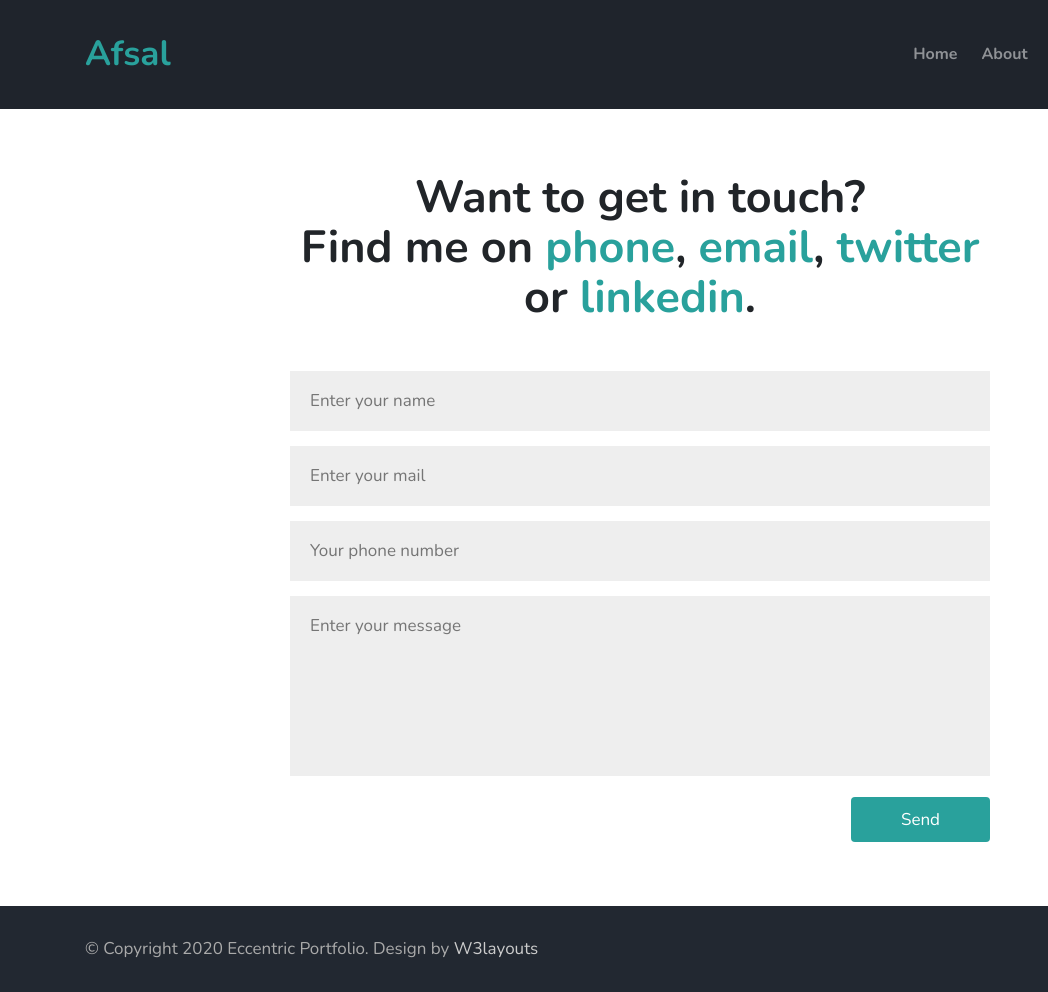
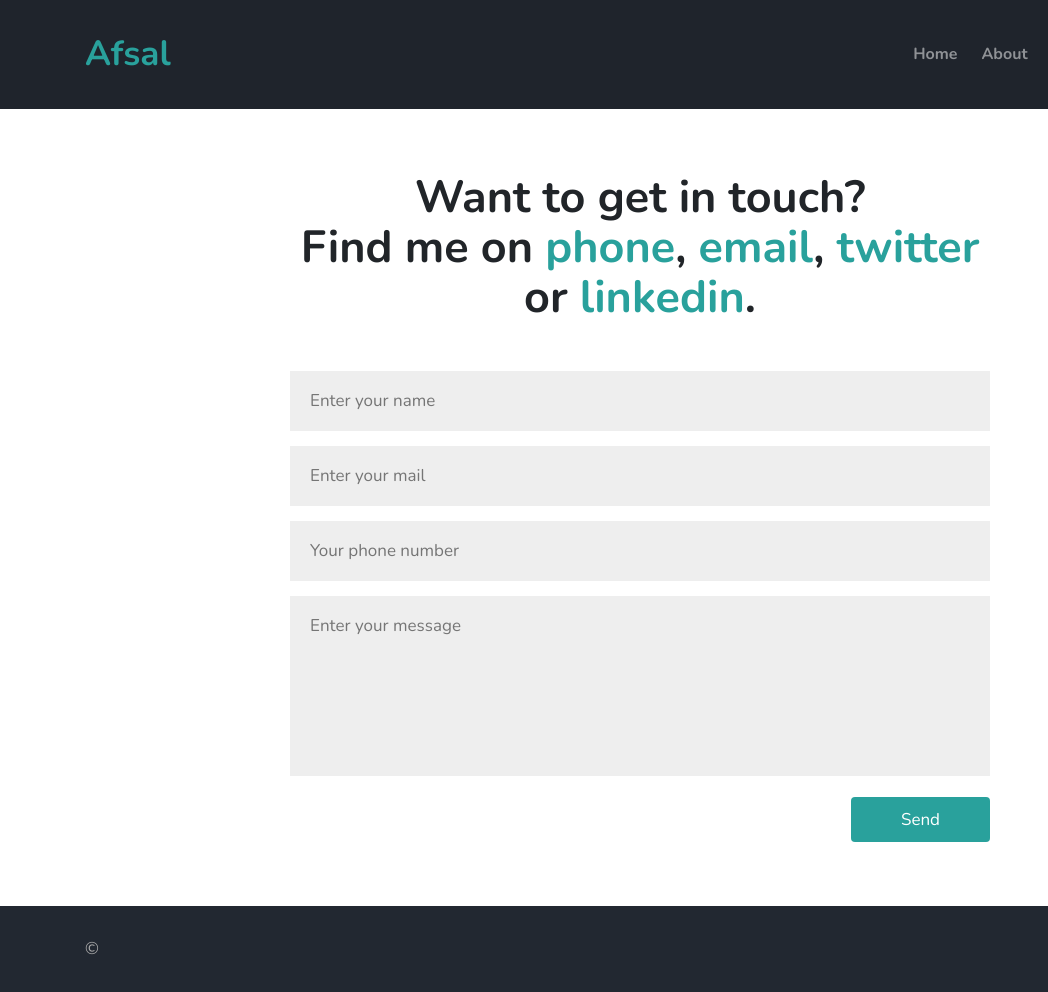
Before and after one commit to Afsal-Madathil/Portfolio-W, a plain HTML site: page contact.html in a window 1280 px wide. Shown: the full height of the page, 0-1048 px from the left. Drawn offline with nearby package versions, Linux system fonts and the light colour scheme.

Commit message:
Update contact.html

```diff
--- a/contact.html
+++ b/contact.html
@@ -94,8 +94,7 @@ Author URL: http://w3layouts.com
                 <div class="footer-content">
                     <div class="row">
                         <div class="col-lg-8 footer-left">
-                            <p class="m-0">© Copyright 2020 Eccentric Portfolio. Design by <a
-                                    href="https://w3layouts.com">W3layouts</a></p>
+                            <p class="m-0">© </a></p>
                         </div>
                         <div class="col-lg-4 footer-right text-lg-right text-center mt-lg-0 mt-3">
                             <ul class="social m-0 p-0">
```
